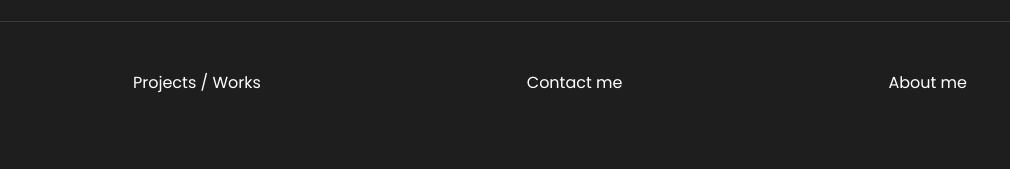
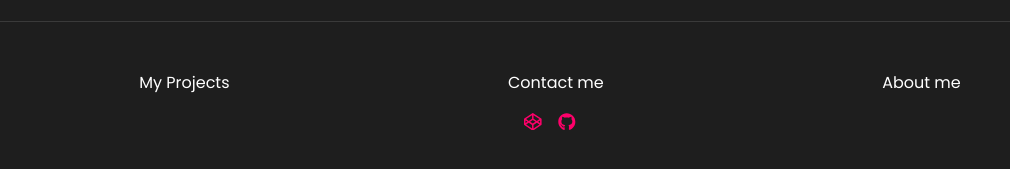
Before and after one commit to ani-24/aniketkumar, a Next.js app: page /projects in a window 1280 px wide. Shown: the part 1393-1562 px from the top of the page, without its empty margins (90-1100 px from the left). Before the commit the page ends 1536 px from the top, so only its background shows below. Built offline with nearby package versions, Linux system fonts and the light colour scheme.

Commit message:
create footer

```diff
--- a/components/Footer.js
+++ b/components/Footer.js
@@ -1,4 +1,5 @@
 import Link from "next/link";
+import { FaCodepen, FaGithub } from "react-icons/fa";
 
 const Footer = () => {
   return (
@@ -7,7 +8,7 @@ const Footer = () => {
         <ul className="links-list">
           <li>
             <Link href="/projects">
-              <a>Projects / Works</a>
+              <a>My Projects</a>
             </Link>
           </li>
           <li>
@@ -24,7 +25,16 @@ const Footer = () => {
         <ul className="social-list">
           <li>
             <Link href="https://codepen.io/aniketkr" rel="noreferrer">
-              <a></a>
+              <a>
+                <FaCodepen />
+              </a>
+            </Link>
+          </li>
+          <li>
+            <Link href="https://github.com/ani-24" rel="noreferrer">
+              <a>
+                <FaGithub />
+              </a>
             </Link>
           </li>
         </ul>
--- a/package.json
+++ b/package.json
@@ -12,6 +12,7 @@
     "next": "12.2.5",
     "react": "18.2.0",
     "react-dom": "18.2.0",
+    "react-icons": "^4.4.0",
     "sass": "^1.54.4"
   },
   "devDependencies": {
--- a/styles/components/_footer.scss
+++ b/styles/components/_footer.scss
@@ -9,8 +9,8 @@
     width: 100%;
     display: flex;
     list-style: none;
-  }
-  .links-list {
+    margin-bottom: 1em;
+    &.links-list {
       justify-content: space-around;
       li {
         a {
@@ -23,4 +23,15 @@
         }
       }
     }
+    &.social-list {
+      justify-content: center;
+      gap: 1em;
+      li {
+        font-size: 1.1rem;
+        a {
+          color: $primary-clr;
         }
+      }
+    }
+  }
+}
```
Also changed, not shown: 2 other files (tests, documents, lock files or other folders). Lines whose indentation alone changed are shown as unchanged.
